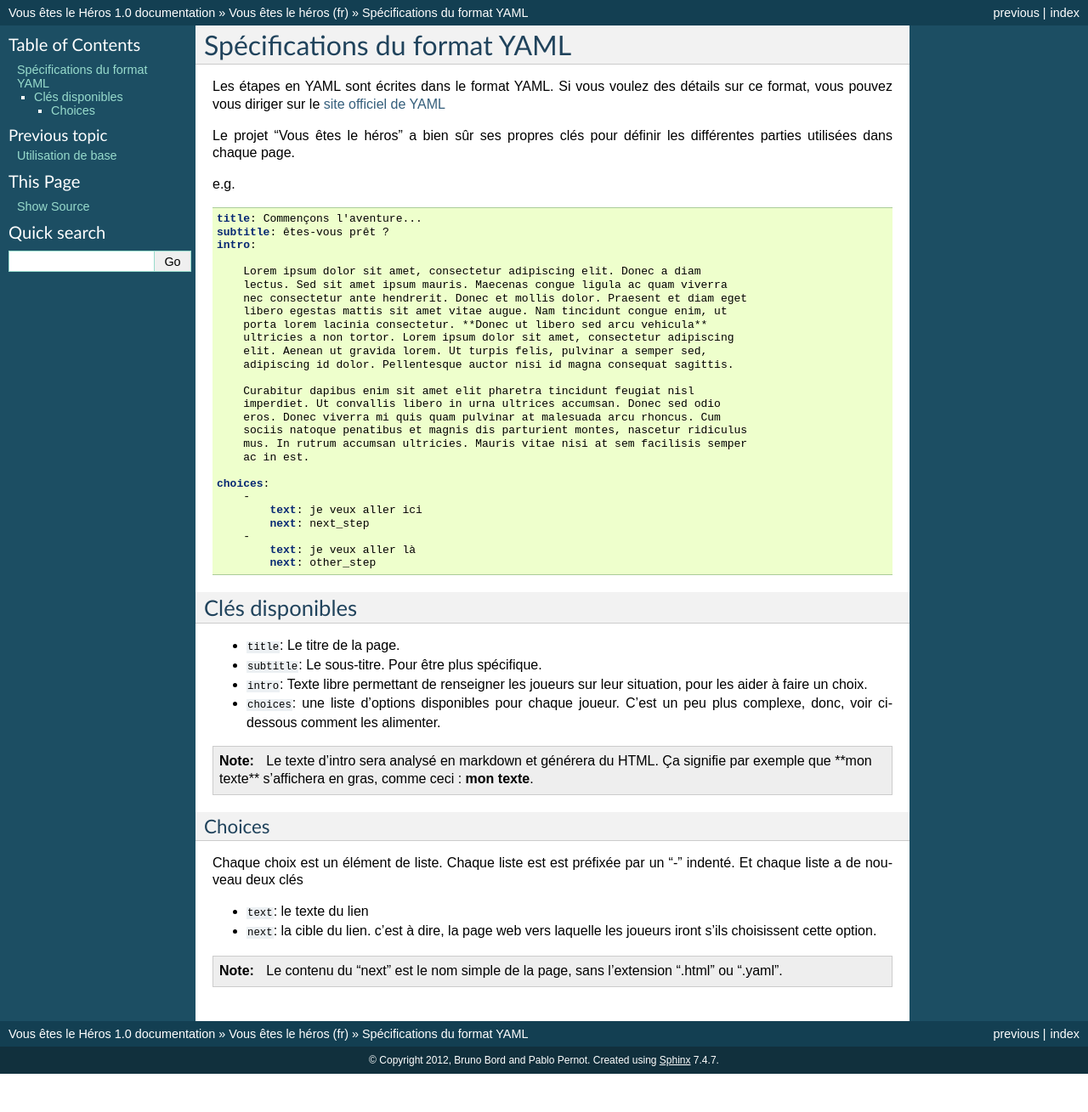
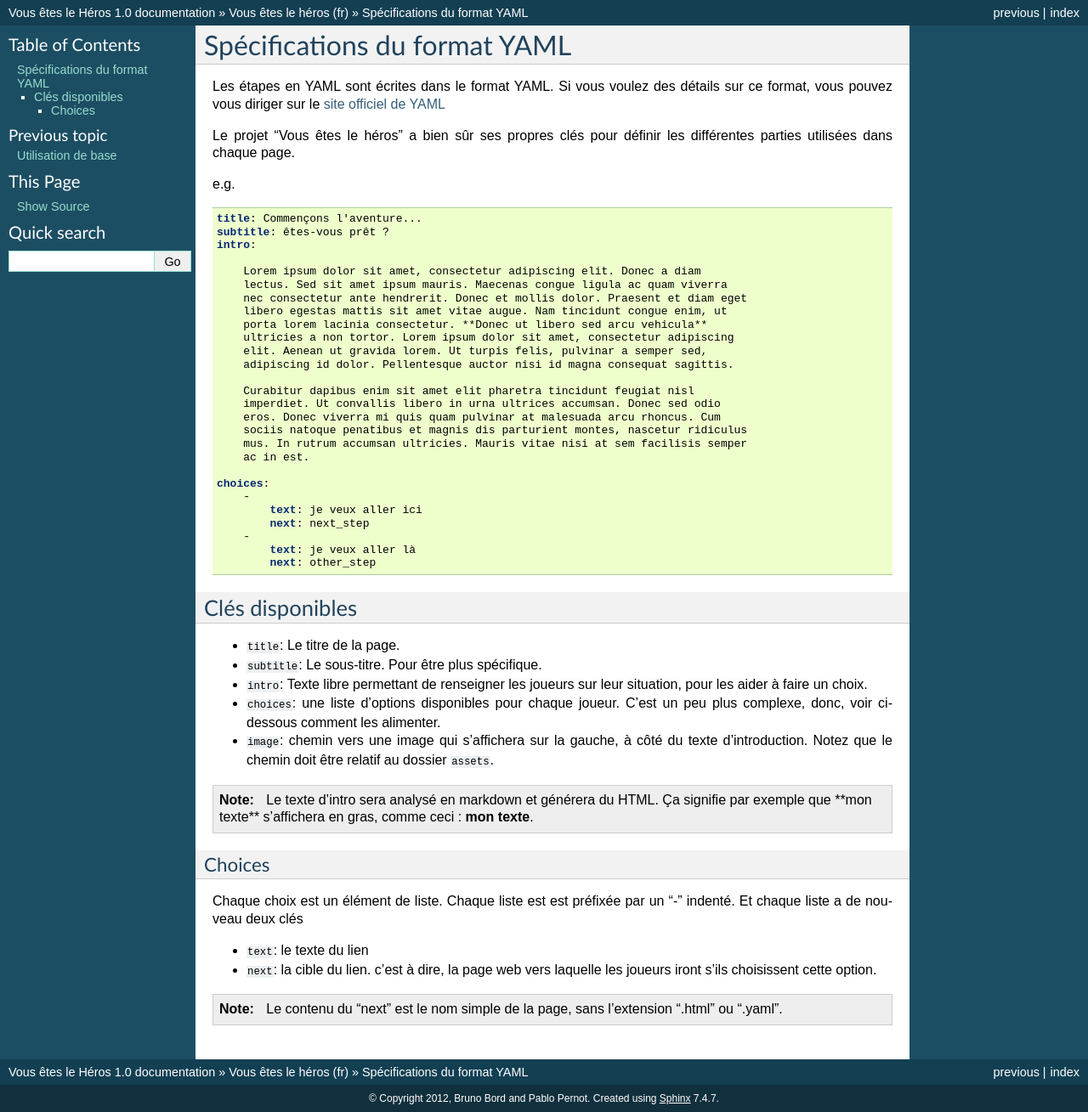
Before and after one commit to brunobord/vousetesleheros, a Sphinx documentation site: the page built from docs/fr/specs_yaml.rst, in a window 1280 px wide. Shown: the whole page at 85% size. Built offline with Sphinx 7.4.7, drawn with Linux system fonts in a browser that asks for light colours; before the commit the page ends 1264 px from its top, so only the background shows below that.

Commit message:
docs in french

```diff
--- a/docs/fr/specs_yaml.rst
+++ b/docs/fr/specs_yaml.rst
@@ -49,6 +49,8 @@ Clés disponibles
   pour les aider à faire un choix.
 * ``choices``: une liste d'options disponibles pour chaque joueur. C'est un peu
   plus complexe, donc, voir ci-dessous comment les alimenter.
+* ``image``: chemin vers une image qui s'affichera sur la gauche, à côté du texte
+  d'introduction. Notez que le chemin doit être relatif au dossier :file:`assets`.
 
 .. note::
 
```
